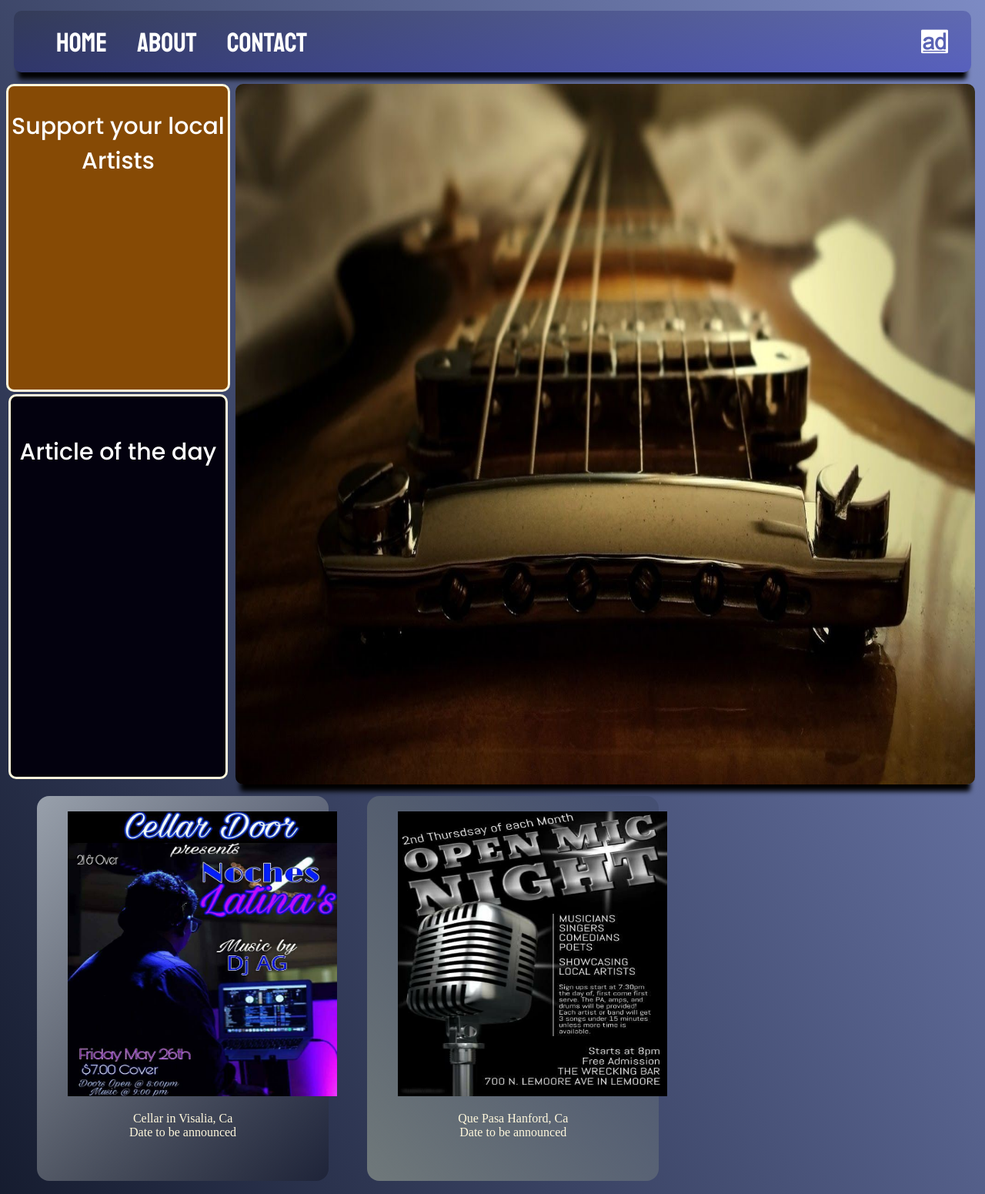
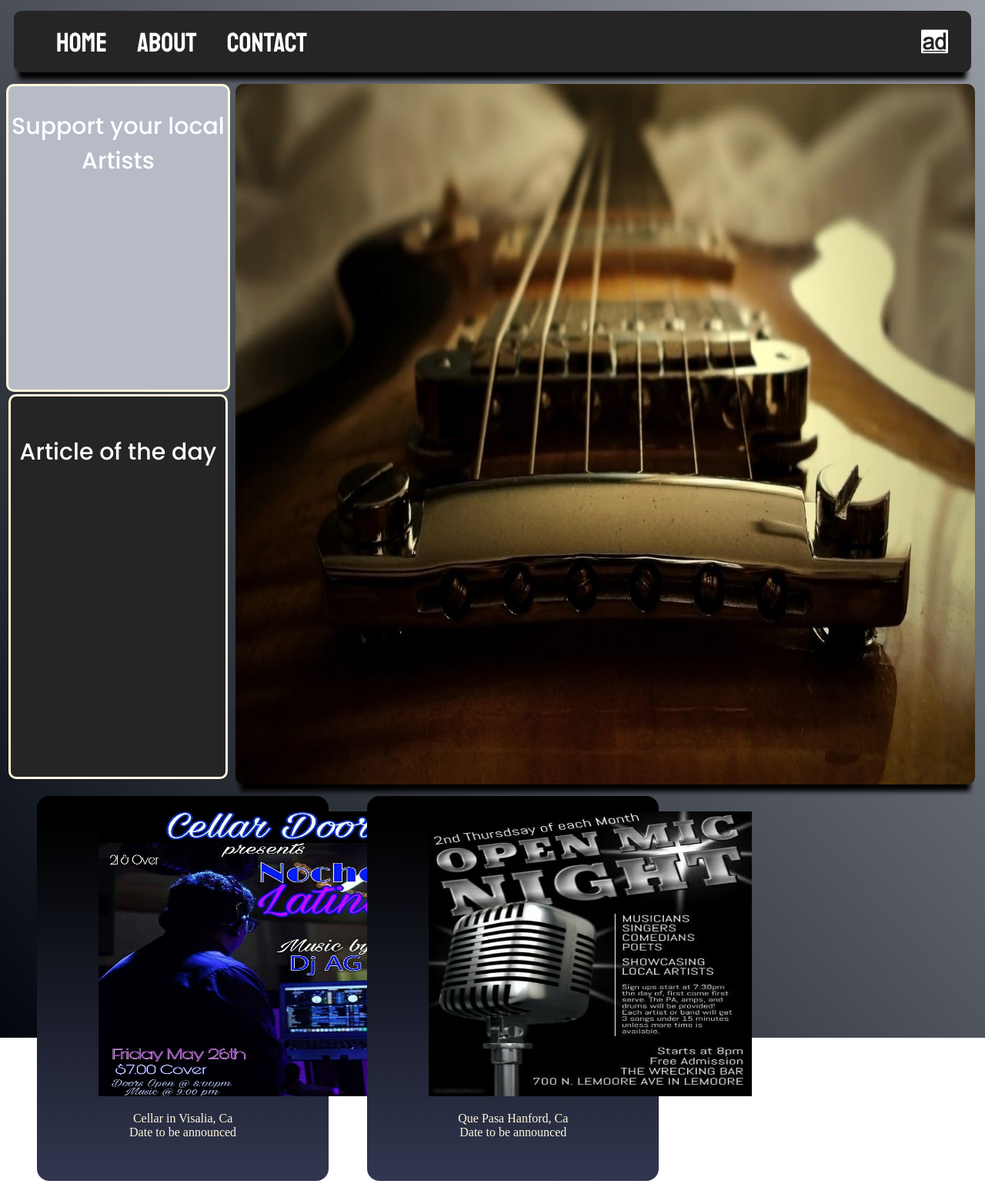
Before and after one commit to JayDampitan/final-project, a plain HTML site: page index.html in a window 1280 px wide. Shown: the part 92-1643 px from the top of the page at 77% size. Drawn offline with Linux system fonts and the light colour scheme; a web font is replaced by a local one.

Commit message:
modifications

```diff
--- a/css/styles.css
+++ b/css/styles.css
@@ -2,14 +2,14 @@
     box-sizing: border-box;
   }
   html {
-      height: 300%;
+      height: 180%;
   }
 
 body {
     height: 100%;
     color: cornsilk;
     min-height: 100vh;
-    background: linear-gradient(to right top, #020713, #7f8dc7 );
+    background: linear-gradient(to right top, #02060e, #9da1aa );
     background-repeat: no-repeat;
 }
 
@@ -48,9 +48,7 @@ header a {
 
 nav {
     position: sticky;
-    background: linear-gradient(to right bottom, rgba(0, 0, 0, 0.171),
-    rgba(10, 7, 187, 0.3)
-    );
+    background: #252525;
     box-shadow: 0 15px 6px -6px black;
     width: auto;
     border-radius: 10px;
@@ -100,7 +98,7 @@ nav ul a:hover {
 
 section {
     font-family: "Poppins", sans-serif;
-    background: rgb(134, 74, 5);
+    background: rgb(183, 186, 199);
     height: 400px;
     border-style: solid;
     border-radius: 10px;
@@ -114,7 +112,7 @@ section a:hover {
 }
 
 article {
-    background: rgb(3, 1, 14);
+    background: #252525;
     height: 500px;
     margin: 3px;
     border-style: solid;
@@ -123,7 +121,6 @@ article {
     text-align: center;
     padding-top: 50px;
 }
-
 
 article a:hover {
     color: rgb(73, 67, 165);
@@ -158,32 +155,32 @@ aside img {
   }
 
 #c1 {
-    background: linear-gradient(to right bottom, rgba(201, 209, 214, 0.7),
-    rgba(1, 1, 8, 0.3)
-    );
+    background: rgb(49,55,80);
+    background: linear-gradient(0deg, rgba(49,55,80,1) 0%,
+ rgba(0,0,0,0.9976365546218487) 93%);
 }
 
 #c2 {
-    background: linear-gradient(to left bottom, rgba(2, 16, 24, 0.123),
-    rgba(172, 182, 160, 0.521)
-    );
+    background: rgb(49,55,80);
+    background: linear-gradient(0deg, rgba(49,55,80,1) 0%,
+ rgba(0,0,0,0.9976365546218487) 93%);
 }
 
 #c3 {
-    background: linear-gradient(to right bottom, rgba(105, 40, 45, 0.7),
-    rgba(231, 230, 230, 0.3)
-    );
+    background: rgb(49,55,80);
+    background: linear-gradient(0deg, rgba(49,55,80,1) 0%,
+ rgba(0,0,0,0.9976365546218487) 93%);
 }
-/* video sample */
+
 .column iframe {
     margin-left: 10px;
 }
 
 .column img  {
     height: 370px;
-    width: 350px;
+    width: 420px;
     margin-top: 10px;
-    margin-left: 30px;
+    margin-left: 70px;
 }
 
 .column p {
@@ -222,6 +219,7 @@ footer ul a {
     font-size: 35px;
     color: white;
 }
+
 
 /* Contact form */
 
@@ -275,6 +273,11 @@ textarea.contact-form-text{
     background: #2980b9;
 }
 
+.map iframe {
+    float: right;
+    margin: 30px;
+}
+
 /* About page */
 .vid1 {
    display: flex;
```
Also changed, not shown: about.html (+10 -0 lines), contact.html (+14 -0 lines).
